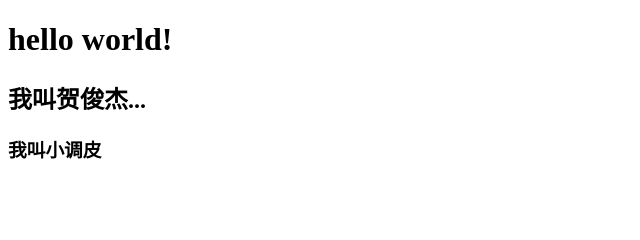
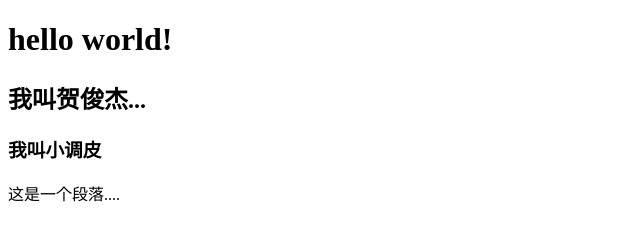
Before and after one commit to xiaotiaopi/testgitDemo, a plain HTML site: page index.html in a window 1280 px wide. Shown: the whole page, without its empty margins (0-640 px from the left). Drawn offline with Linux system fonts and the light colour scheme.

Commit message:
新建了一个文件，并修改了文件...

```diff
--- a/index.html
+++ b/index.html
@@ -10,5 +10,6 @@
     <h1>hello world!</h1>
     <h2>我叫贺俊杰...</h2>
     <h3>我叫小调皮</h3>
+    <p>这是一个段落....</p>
 </body>
 </html>
```
Also changed, not shown: readme.txt (added).
